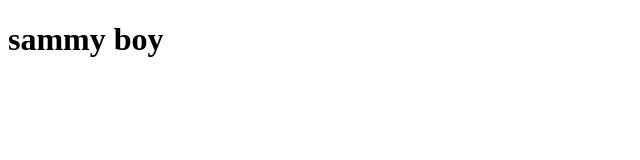
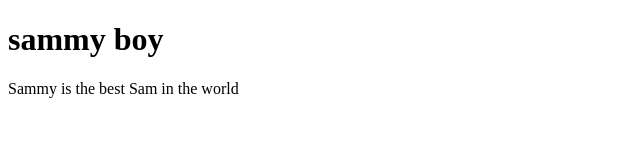
Before and after one commit to andynology/my-test-repo, a plain HTML site: page index.html in a window 1280 px wide. Shown: the whole page, without its empty margins (0-640 px from the left). Drawn offline with Linux system fonts and the light colour scheme.

Commit message:
updated it

```diff
--- a/index.html
+++ b/index.html
@@ -7,5 +7,6 @@
 </head>
 <body>
     <h1>sammy boy</h1>
+    <p>Sammy is the best Sam in the world</p>
 </body>
 </html>
```
